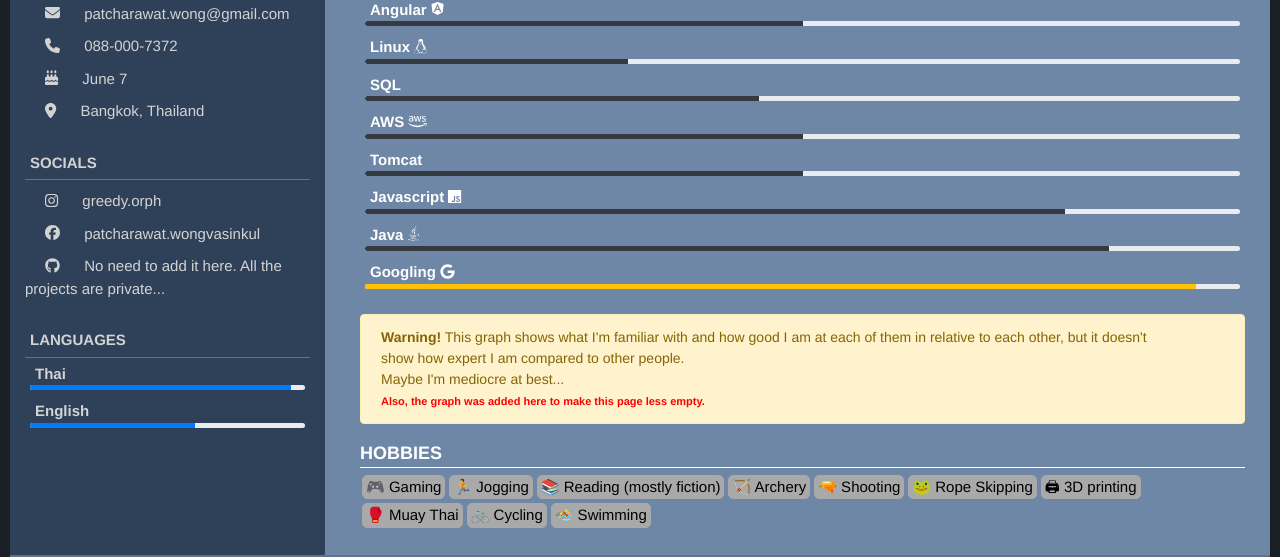
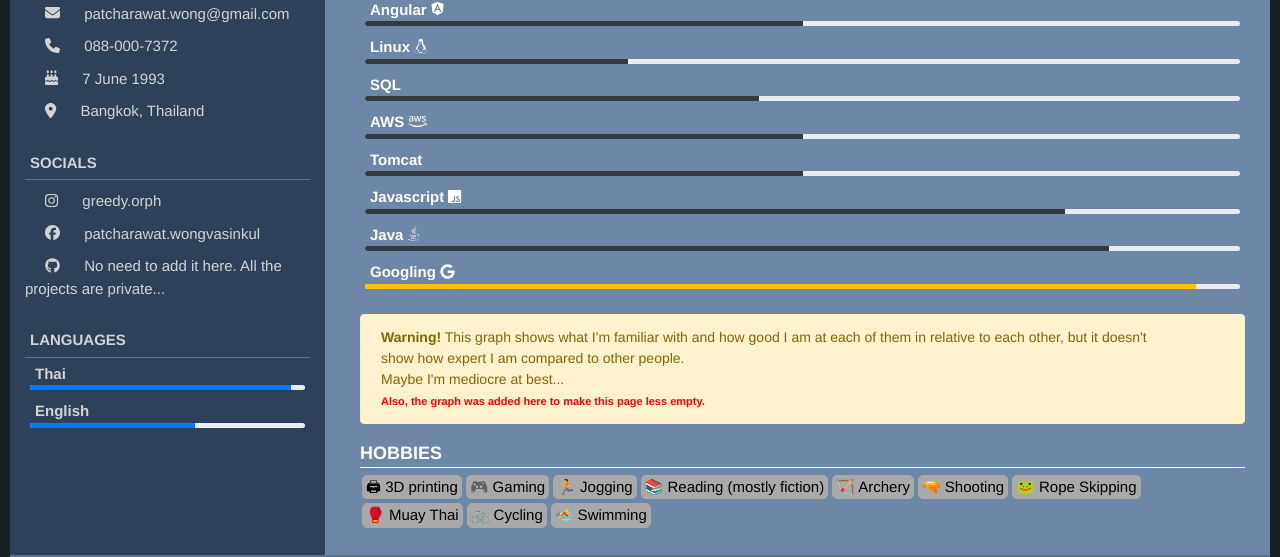
Before and after one commit to MightyOrphus/myCV, a Vue app: page / in a window 1280 px wide. Shown: the part 260-817 px from the top of the page. Built offline with nearby package versions, Linux system fonts and the light colour scheme; what @growthbunker/vuetimeline would draw is missing.

Commit message:
Update values

```diff
--- a/src/components/AboutMe.vue
+++ b/src/components/AboutMe.vue
@@ -52,13 +52,13 @@ export default {
   data() {
     return {
       hobbies: [
+        { name: "3D printing", icon: "&#128424;" },
         { name: "Gaming", icon: "&#127918;" },
         { name: "Jogging", icon: "&#127939;" },
         { name: "Reading (mostly fiction)", icon: "&#128218;" },
         { name: "Archery", icon: "&#127993;" },
         { name: "Shooting", icon: "&#128299;" },
         { name: "Rope Skipping", icon: "&#128056;" },
-        { name: "3D printing", icon: "&#128424;" },
         { name: "Muay Thai", icon: "&#129354;" },
         { name: "Cycling", icon: "&#128690;" },
         { name: "Swimming", icon: "&#127946;" },
--- a/src/components/ProfessionalCareerTimeline.vue
+++ b/src/components/ProfessionalCareerTimeline.vue
@@ -18,8 +18,8 @@ export default {
     return {
       work: [
         {
-          date: "2016-01-01",
-          title: "DST (SS&C)",
+          date: "2016-03-15",
+          title: "SS&C (Thailand) Inc. (Prior was DST Worldwide Services, Thailand)",
           category: "Career",
           description: "Working as a web application developer.",
           icon: "school",
--- a/src/components/SideBar.vue
+++ b/src/components/SideBar.vue
@@ -36,7 +36,7 @@ export default {
             {
               name: "Birth Date",
               icon: ["fas", "cake-candles"],
-              text: "June 7",
+              text: "7 June 1993",
             },
             {
               name: "Habitation",
```
